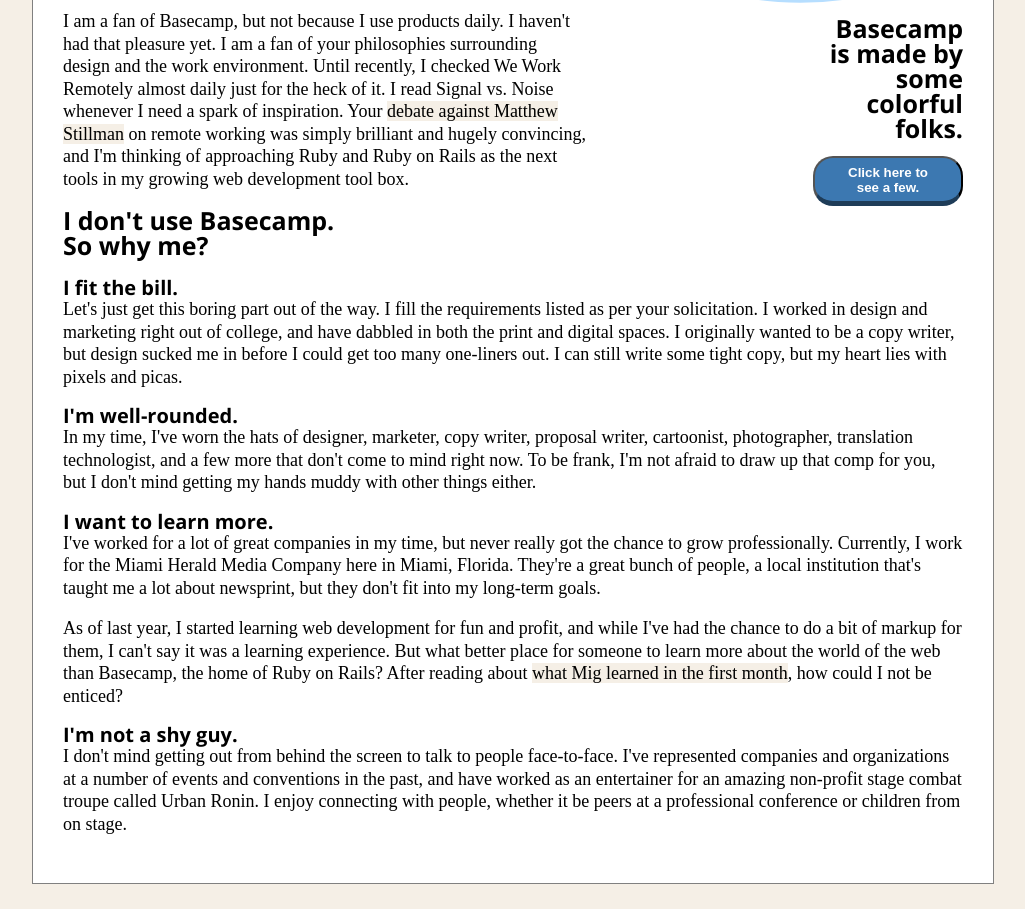
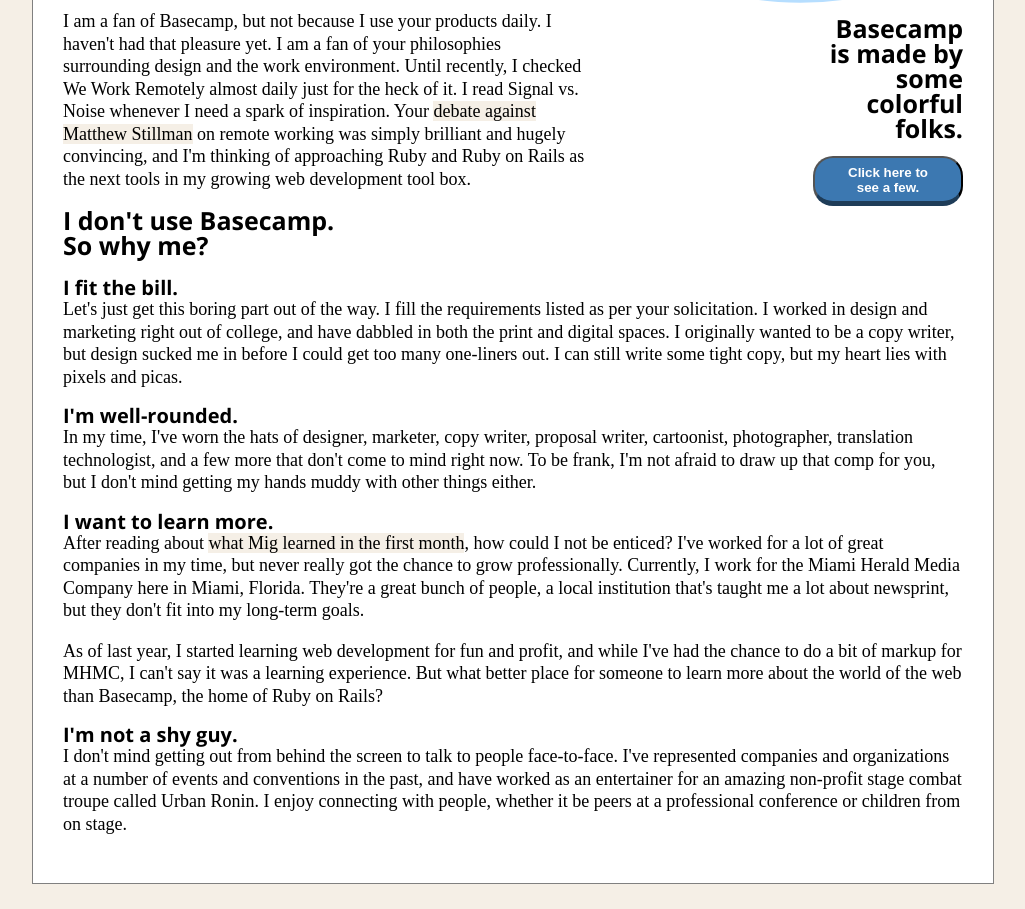
Before and after one commit to cdvillard/charlietobasecamp, a plain HTML site: page index.html in a window 1280 px wide. Shown: the part 415-1324 px from the top of the page, without its empty margins (108-1133 px from the left). Drawn offline with nearby package versions, Linux system fonts and the light colour scheme; a web font is replaced by a local one.

Commit message:
Typoes
Fixing a few style and typo issues.

```diff
--- a/index.html
+++ b/index.html
@@ -40,7 +40,7 @@
 			<h1>I heard Basecamp is hiring.</br>I want to apply.</h1>
 			<p>Hey Basecamp!</p>
 			<p>My name is Charles. I'm a graphic designer with some marketing background under my belt. Weary of the office grind, I started checking <a href="http://weworkremotely.com">We Work Remotely</a> several times a day looking for the right opportunity. I never thought that opportunity would be to work with all of these cool people at Basecamp. <span id="pointer">>></span></p>
-			<p>I am a fan of Basecamp, but not because I use products daily. I haven't had that pleasure yet. I am a fan of your philosophies surrounding design and the work environment. Until recently, I checked We Work Remotely almost daily just for the heck of it. I read Signal vs. Noise whenever I need a spark of inspiration. Your <a href="http://37signals.com/remote/#vooza">debate against Matthew Stillman</a> on remote working was simply brilliant and hugely convincing, and I'm thinking of approaching Ruby and Ruby on Rails as the next tools in my growing web development tool box.</p>
+			<p>I am a fan of Basecamp, but not because I use your products daily. I haven't had that pleasure yet. I am a fan of your philosophies surrounding design and the work environment. Until recently, I checked We Work Remotely almost daily just for the heck of it. I read Signal vs. Noise whenever I need a spark of inspiration. Your <a href="http://37signals.com/remote/#vooza">debate against Matthew Stillman</a> on remote working was simply brilliant and hugely convincing, and I'm thinking of approaching Ruby and Ruby on Rails as the next tools in my growing web development tool box.</p>
 
 			<h2>I don't use Basecamp.</br>So why me?</h2>
 
@@ -51,9 +51,9 @@
 			<p>In my time, I've worn the hats of designer, marketer, copy writer, proposal writer, cartoonist, photographer, translation technologist, and a few more that don't come to mind right now. To be frank, I'm not afraid to draw up that comp for you, but I don't mind getting my hands muddy with other things either.</p>
 
 			<span id="whyme">I want to learn more.</span>
-			<p>I've worked for a lot of great companies in my time, but never really got the chance to grow professionally. Currently, I work for the Miami Herald Media Company here in Miami, Florida. They're a great bunch of people, a local institution that's taught me a lot about newsprint, but they don't fit into my long-term goals.</p>
+			<p>After reading about <a href="https://signalvnoise.com/posts/3139-one-month-in-design">what Mig learned in the first month</a>, how could I not be enticed? I've worked for a lot of great companies in my time, but never really got the chance to grow professionally. Currently, I work for the Miami Herald Media Company here in Miami, Florida. They're a great bunch of people, a local institution that's taught me a lot about newsprint, but they don't fit into my long-term goals.</p>
 
-			<p>As of last year, I started learning web development for fun and profit, and while I've had the chance to do a bit of markup for them, I can't say it was a learning experience. But what better place for someone to learn more about the world of the web than Basecamp, the home of Ruby on Rails? After reading about <a href="https://signalvnoise.com/posts/3139-one-month-in-design">what Mig learned in the first month</a>, how could I not be enticed?</p>
+			<p>As of last year, I started learning web development for fun and profit, and while I've had the chance to do a bit of markup for MHMC, I can't say it was a learning experience. But what better place for someone to learn more about the world of the web than Basecamp, the home of Ruby on Rails? </p>
 
 			<span id="whyme">I'm not a shy guy.</span>
 			<p>I don't mind getting out from behind the screen to talk to people face-to-face. I've represented companies and organizations at a number of events and conventions in the past, and have worked as an entertainer for an amazing non-profit stage combat troupe called Urban Ronin. I enjoy connecting with people, whether it be peers at a professional conference or children from on stage.</p>
```
